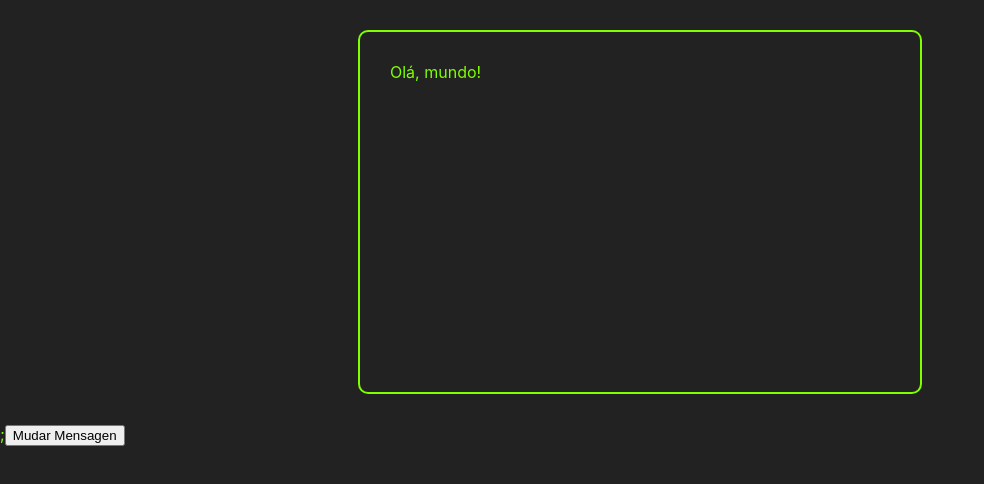
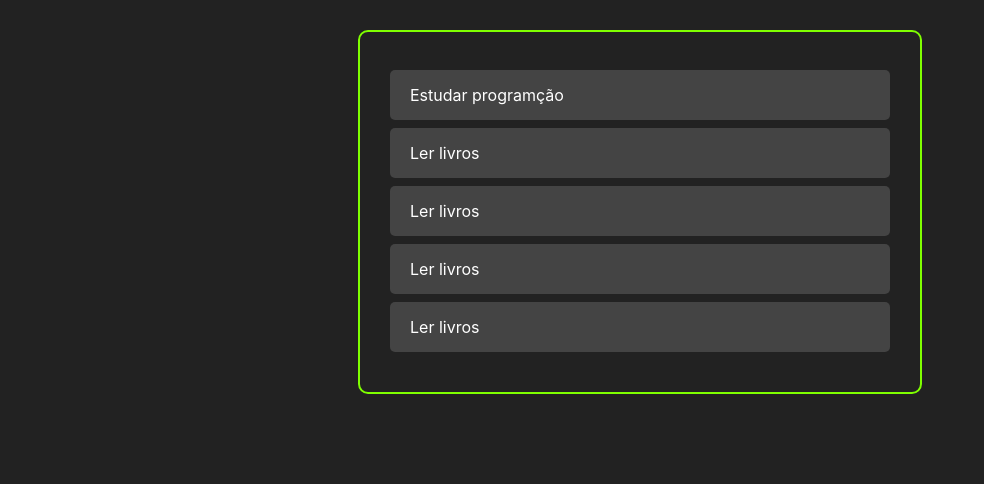
Before and after one commit to otorquati/curso-react, a React (Create React App) app: page / in a window 1280 px wide. Shown: the top 484 px of the page, without its empty margins (0-984 px from the left). Built offline with nearby package versions, Linux system fonts and the light colour scheme.

Commit message:
update - adding tasks
developing until position 30:25 of video.

```diff
--- a/src/App.js
+++ b/src/App.js
@@ -1,16 +1,46 @@
-import React , { useState } from "react";
+// Import para usar o React
+import React, { useState } from "react";
 
-// Importa o css no React
-import './App.css';
+import Tasks from "./Components/Tasks";
+import "./App.css";
 
 const App = () => {
-  const [ message, setMessage ] =  useState('Olá, mundo!');
+  const [tasks, setTasks]  = useState([
+    {
+      id: "1",
+      title: "Estudar programção",
+      complete: false,
+    },
+    {
+      id: "2",
+      title: "Ler livros",
+      complete: true,
+    },
+    {
+      id: "2",
+      title: "Ler livros",
+      complete: true,
+    },
+    {
+      id: "2",
+      title: "Ler livros",
+      complete: true,
+    },
+    {
+      id: "2",
+      title: "Ler livros",
+      complete: true,
+    },
+  ]);
+
   return (
   <>
-    <div className="container">{message}</div>;
-    <button onClick={()=>setMessage("Olááááááááááá!")}>Mudar Mensagen</button>
-  </>
-  )
-}
+    <div className='container'>
+      <Tasks tasks={tasks} />
+    </div>
+
+    </>
+  );
+};
 
 export default App;
--- /dev/null
+++ b/src/Components/Task.js
@@ -0,0 +1,9 @@
+import React from 'react';
+
+import "./task.css"
+
+const Task = ({task}) => {
+  return <div className='task-container'>{task.title}</div>;
+};
+
+export default Task;
--- /dev/null
+++ b/src/Components/Tasks.js
@@ -0,0 +1,11 @@
+import React from 'react';
+import Task from './Task';
+
+const Tasks = ({tasks}) => {
+  return (
+  <>
+    {tasks.map(task => <Task task={task}/>)}
+  </>
+)};
+
+export default Tasks;
--- /dev/null
+++ b/src/Components/task.css
@@ -0,0 +1,9 @@
+.task-container{
+  background-color: #444;
+  margin: 8px 0;
+  padding: 15px 20px;
+  display: flex;
+  border-radius: 5px;
+  justify-content: space-between;
+  color: white;
+}
--- a/src/index.css
+++ b/src/index.css
@@ -6,7 +6,7 @@
   -webkit-font-smoothing: antialiased;
   -moz-osx-font-smoothing: grayscale;
   background-color: #222;
-  color: chartreuse;
+  color: cyan;
 }
 
 code {
```
Also changed, not shown: src/index.js (+2 -6 lines), src/App.css (indentation only), 2 other files (tests, documents, lock files or other folders).
